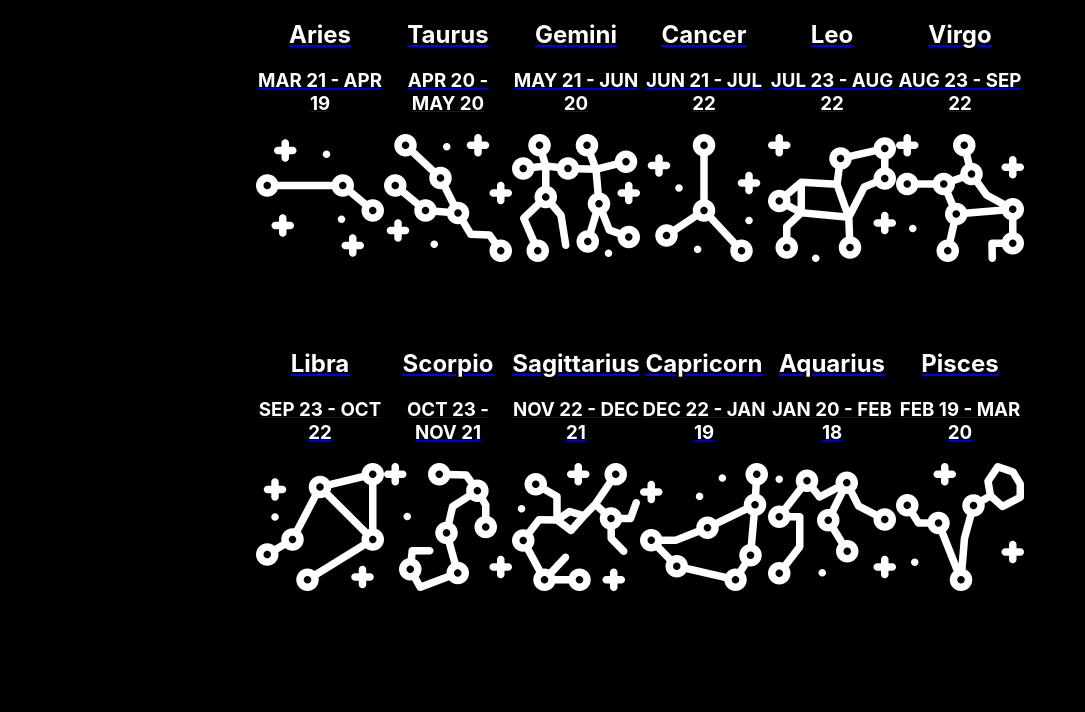
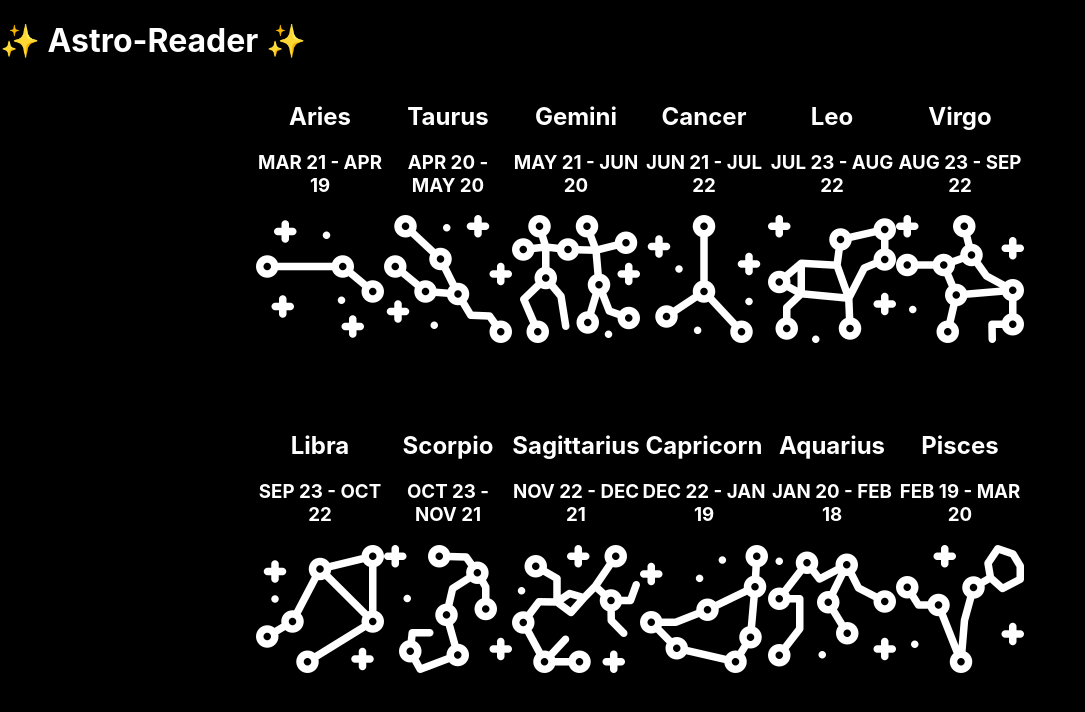
Before and after one commit to darlaevans2000/Astro-Reader, a React (Create React App) app: page /astro-reader in a window 1280 px wide. Shown: the top 712 px of the page, without its empty margins (0-1085 px from the left). Built offline with nearby package versions, Linux system fonts and the light colour scheme.

Commit message:
Add header

```diff
--- a/src/components/App/App.js
+++ b/src/components/App/App.js
@@ -4,12 +4,14 @@ import {
   Switch,
 } from 'react-router-dom';
 import Home from "../Home/Home"
+import Header from "../Header/Header"
 import ReadingPage from '../ReadingPage/ReadingPage';
 import React from 'react';
 
 const App = () => {
   return (
     <div className='app'>
+      <Header />
     <main className='main-section'>
       <Switch>
         <Route exact path="/astro-reader"  render={ () =>  <Home />}/>
--- /dev/null
+++ b/src/components/Header/Header.css
@@ -0,0 +1,3 @@
+h1 {
+    color:white
+}
--- a/src/components/Header/Header.js
+++ b/src/components/Header/Header.js
@@ -0,0 +1,13 @@
+import React from 'react'
+import './Header.css'
+
+
+const Header = () => {
+  return (
+      <header className="header">
+        <h1>✨ Astro-Reader ✨</h1>
+      </header>
+    );
+  }
+
+export default Header
--- a/src/components/Home/Home.css
+++ b/src/components/Home/Home.css
@@ -29,6 +29,7 @@ h3 {
    width: 10vw;
    text-align: center;
     position: relative;
+    display: inline-block;
 }
 
 @media (max-width:1100px){
```
